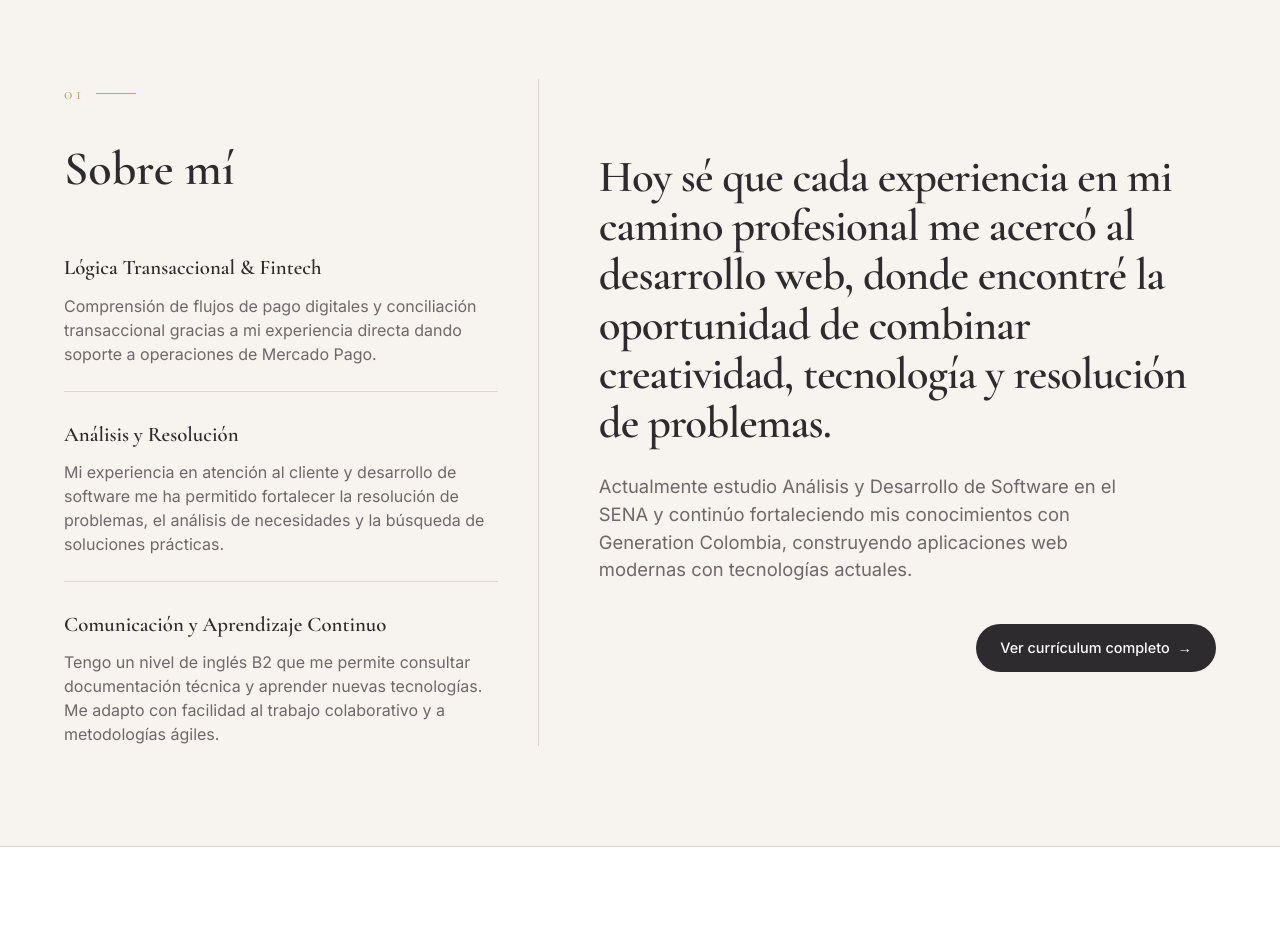
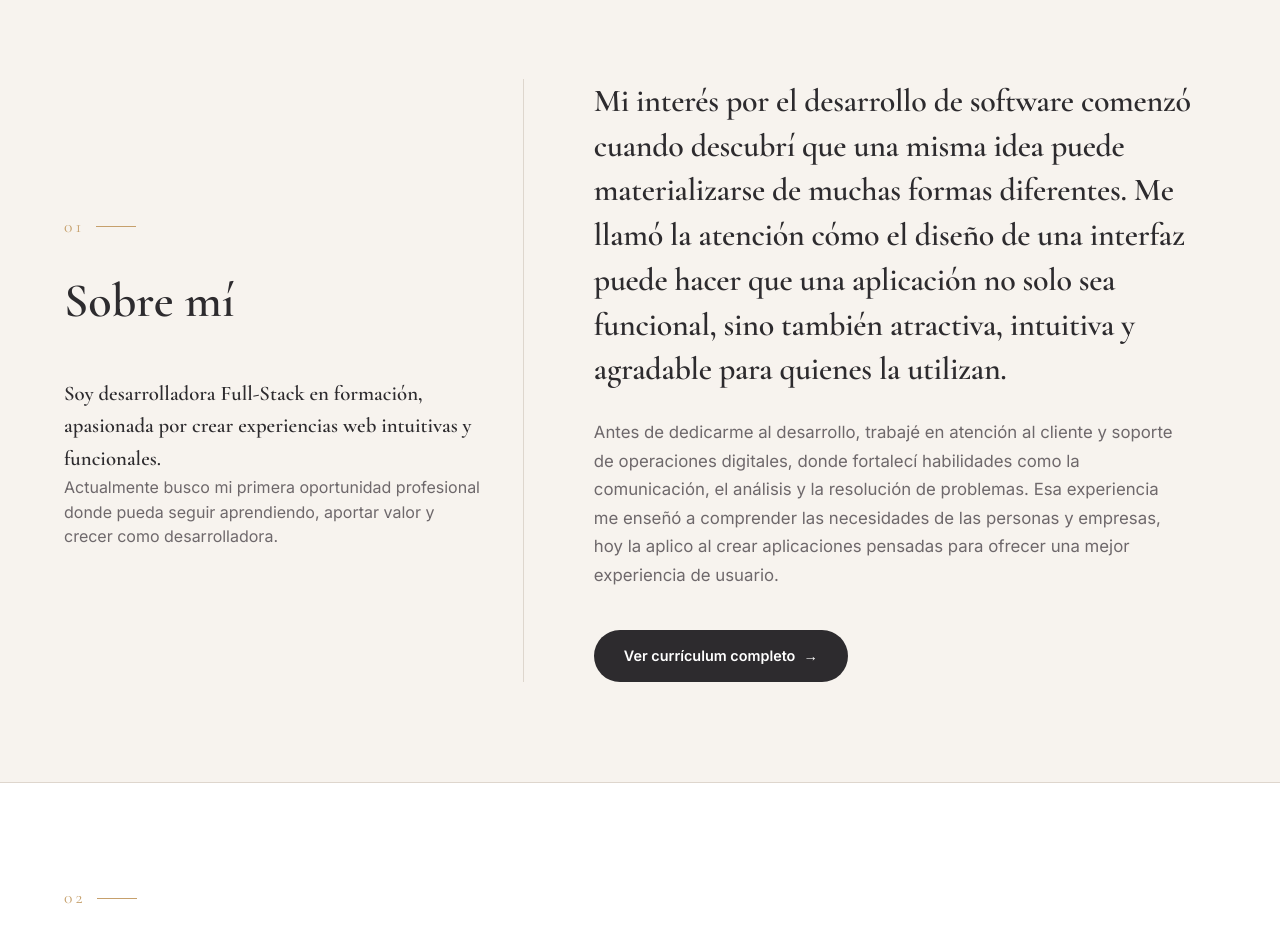
Before and after one commit to YenCastro/YennyAlexandra, a plain HTML site: page index.html in a window 1280 px wide. Shown: the part 1060-2006 px from the top of the page. Drawn offline with nearby package versions, Linux system fonts and the light colour scheme.

Commit message:
Corrijo sobre mí

```diff
--- a/css/style.css
+++ b/css/style.css
@@ -332,115 +332,105 @@ p {
    6. SECCIÓN SOBRE MÍ
    ========================================================================== */
 
-.seccion-sobre-mi {
-    background: var(--background);
-    border-top: 1px solid var(--border);
+/*==========================         SOBRE MÍ            ===========================*/
+.seccion-sobre-mi{
+    background:var(--background);
+    border-top:1px solid var(--border);
 }
 
-.grid-sobre-mi {
-    display: grid;
-    grid-template-columns: 1fr 1.3fr;
-    gap: 60px;
+.grid-sobre-mi{
+    display:grid;
+    grid-template-columns:.85fr 1.15fr;
+    gap:70px;
 }
 
 /* --- Columna Izquierda --- */
-.columna-izq {
-    border-right: 1px solid var(--border);
-    padding-right: 40px;
-    display: flex;
-    flex-direction: column;
-    justify-content: center;
+.columna-izq{
+    border-right:1px solid var(--border);
+    padding-right:40px;
+    display:flex;
+    flex-direction:column;
+    justify-content:center;
 }
 
-.columna-izq h2 {
-    margin-bottom: 40px;
+.columna-izq h2{
+    margin-bottom:35px;
 }
 
-.destacados-perfil {
-    display: flex;
-    flex-direction: column;
+.destacados-perfil{
+    display:flex;
+    flex-direction:column;
+    gap:20px;
 }
 
-.destacado-item {
-    padding-bottom: 25px;
-    margin-bottom: 25px;
-    border-bottom: 1px solid var(--border);
+.destacado-item p{
+    font-family:var(--title-font);
+    font-size:1.3rem;
+    line-height:1.55;
+    font-weight:600;
+    color:var(--text);
 }
 
-.destacado-item:last-child {
-    border-bottom: none;
-    padding-bottom: 0;
-    margin-bottom: 0;
-}
-
-.destacado-item h4 {
-    font-size: 1.3rem;
-    font-weight: 600;
-    margin-bottom: 8px;
-    color: var(--text);
-}
-
-.destacado-item p {
-    font-size: 1rem;
-    line-height: 1.5;
-    color: var(--text-light);
-    margin: 0;
+.destacado-item p:last-child{
+    font-family:var(--body-font);
+    font-size:1rem;
+    font-weight:400;
+    color:var(--text-light);
 }
 
 /* --- Columna Derecha --- */
-.columna-der {
-    display: flex;
-    flex-direction: column;
-    justify-content: center;
+.columna-der{
+    display:flex;
+    flex-direction:column;
+    justify-content:center;
 }
 
-.parrafo-destacado {
-    font-family: var(--title-font);
-    font-size: 2.8rem;
-    line-height: 1.1;
-    font-weight: 600;
-    letter-spacing: -.02em;
-    margin-bottom: 25px;
-    color: var(--text);
+.parrafo-destacado{
+    font-family:var(--title-font);
+    font-size:2rem;
+    line-height:1.4;
+    font-weight:600;
+    letter-spacing:-.01em;
+    color:var(--text);
+    margin-bottom:26px;
 }
 
-.parrafo-secundario {
-    font-size: 1.15rem;
-    line-height: 1.5;
-    color: var(--text-light);
-    max-width: 90%;
-    margin-bottom: 40px;
+.parrafo-secundario{
+    font-size:1.05rem;
+    line-height:1.7;
+    color:var(--text-light);
+    max-width:95%;
+    margin-bottom:40px;
 }
 
 /* --- Botón CV --- */
-.boton-cv {
-    align-self: flex-end;
-    background: var(--text);
-    color: var(--white);
-    padding: 12px 24px;
-    border-radius: 30px;
-    font-size: .9rem;
-    font-weight: 500;
-    display: inline-flex;
-    align-items: center;
-    gap: 8px;
-    width: fit-content;
-    transition: var(--transition);
+.boton-cv{
+    align-self:flex-start;
+    background:var(--text);
+    color:var(--white);
+    padding:14px 30px;
+    border-radius:50px;
+    font-size:.9rem;
+    font-weight:600;
+    display:inline-flex;
+    align-items:center;
+    gap:8px;
+    width:fit-content;
+    transition:var(--transition);
 }
 
-.boton-cv:hover {
-    background: var(--accent);
-    color: var(--white);
-    transform: translateY(-3px);
-    box-shadow: 0 15px 30px -15px rgba(198,160,108,.5);
+.boton-cv:hover{
+    background:var(--accent);
+    transform:translateY(-3px);
+    box-shadow:0 15px 30px -15px rgba(198,160,108,.5);
 }
 
-.boton-cv .flecha {
-    transition: transform var(--transition);
+.boton-cv .flecha{
+    transition:transform var(--transition);
 }
 
-.boton-cv:hover .flecha {
-    transform: translateX(6px);
+.boton-cv:hover .flecha{
+    transform:translateX(6px);
 }
 
 /* ==========================================================================
@@ -995,22 +985,22 @@ footer p {
     }
 }
 
-@media (max-width: 960px) {
-    .grid-sobre-mi {
-        grid-template-columns: 1fr;
-        gap: 40px;
+/* --- Responsive --- */
+@media (max-width:960px){
+    .grid-sobre-mi{
+        grid-template-columns:1fr;
+        gap:40px;
     }
-    .columna-izq {
-        border-right: none;
-        border-bottom: 1px solid var(--border);
-        padding-right: 0;
-        padding-bottom: 40px;
+
+    .columna-izq{
+        border-right:none;
+        border-bottom:1px solid var(--border);
+        padding-right:0;
+        padding-bottom:40px;
     }
-    .parrafo-destacado {
-        font-size: 2.2rem;
-    }
-    .boton-cv {
-        align-self: flex-start;
+
+    .parrafo-destacado{
+        font-size:1.7rem;
     }
 }
 
--- a/index.html
+++ b/index.html
@@ -74,47 +74,37 @@
 <section id="sobre-mi" class="seccion-sobre-mi">
     <div class="contenedor grid-sobre-mi">
 
-                <!-- Columna Izquierda: Títulos y Datos Clave -->
+        <!-- Columna Izquierda: Presentación -->
         <div class="columna-izq" data-reveal>
             <span class="numero-seccion">01</span>
             <h2>Sobre mí</h2>
             <div class="destacados-perfil" data-reveal="stagger">
-
                 <div class="destacado-item">
-                            <h4>Lógica Transaccional & Fintech</h4>
-                            <p>Comprensión de flujos de pago digitales y conciliación transaccional gracias a mi
-                                experiencia directa dando soporte a operaciones de Mercado Pago.</p>
+                    <p>
+                        Soy desarrolladora Full-Stack en formación, apasionada por crear
+                        experiencias web intuitivas y funcionales.
+                    </p>
+                    <p>
+                        Actualmente busco mi primera oportunidad profesional donde pueda
+                        seguir aprendiendo, aportar valor y crecer como desarrolladora.
+                    </p>
                 </div>
-
-                        <div class="destacado-item">
-                            <h4>Análisis y Resolución</h4>
-                            <p>Mi experiencia en atención al cliente y desarrollo de software me ha permitido fortalecer
-                                la resolución de problemas, el análisis de necesidades y la búsqueda de soluciones
-                                prácticas.</p>
-                        </div>
-
-                        <div class="destacado-item">
-                            <h4>Comunicación y Aprendizaje Continuo</h4>
-                            <p>Tengo un nivel de inglés B2 que me permite consultar documentación técnica y aprender
-                                nuevas tecnologías. Me adapto con facilidad al trabajo colaborativo y a metodologías
-                                ágiles.</p>
-                        </div>
-
             </div>
         </div>
 
-                <!-- Columna Derecha: Tu Historia / Storytelling -->
+        <!-- Columna Derecha: Storytelling -->
         <div class="columna-der" data-reveal>
-
             <p class="parrafo-destacado">
-                        Hoy sé que cada experiencia en mi camino profesional me acercó al desarrollo web, donde encontré
-                        la oportunidad de combinar creatividad, tecnología y resolución de problemas.
+                Mi interés por el desarrollo de software comenzó cuando descubrí que una misma idea puede
+                materializarse de muchas formas diferentes. Me llamó la atención cómo el diseño de una interfaz
+                puede hacer que una aplicación no solo sea funcional, sino también atractiva, intuitiva y
+                agradable para quienes la utilizan.
             </p>
-
             <p class="parrafo-secundario">
-                        Actualmente estudio Análisis y Desarrollo de Software en el SENA y continúo fortaleciendo mis
-                        conocimientos con Generation Colombia, construyendo aplicaciones web modernas con tecnologías
-                        actuales.
+                Antes de dedicarme al desarrollo, trabajé en atención al cliente y soporte de operaciones
+                digitales, donde fortalecí habilidades como la comunicación, el análisis y la resolución de
+                problemas. Esa experiencia me enseñó a comprender las necesidades de las personas y empresas,
+                hoy la aplico al crear aplicaciones pensadas para ofrecer una mejor experiencia de usuario.
             </p>
 
             <a href="#cv" class="boton-cv">
```
Lines whose indentation alone changed are shown as unchanged.
